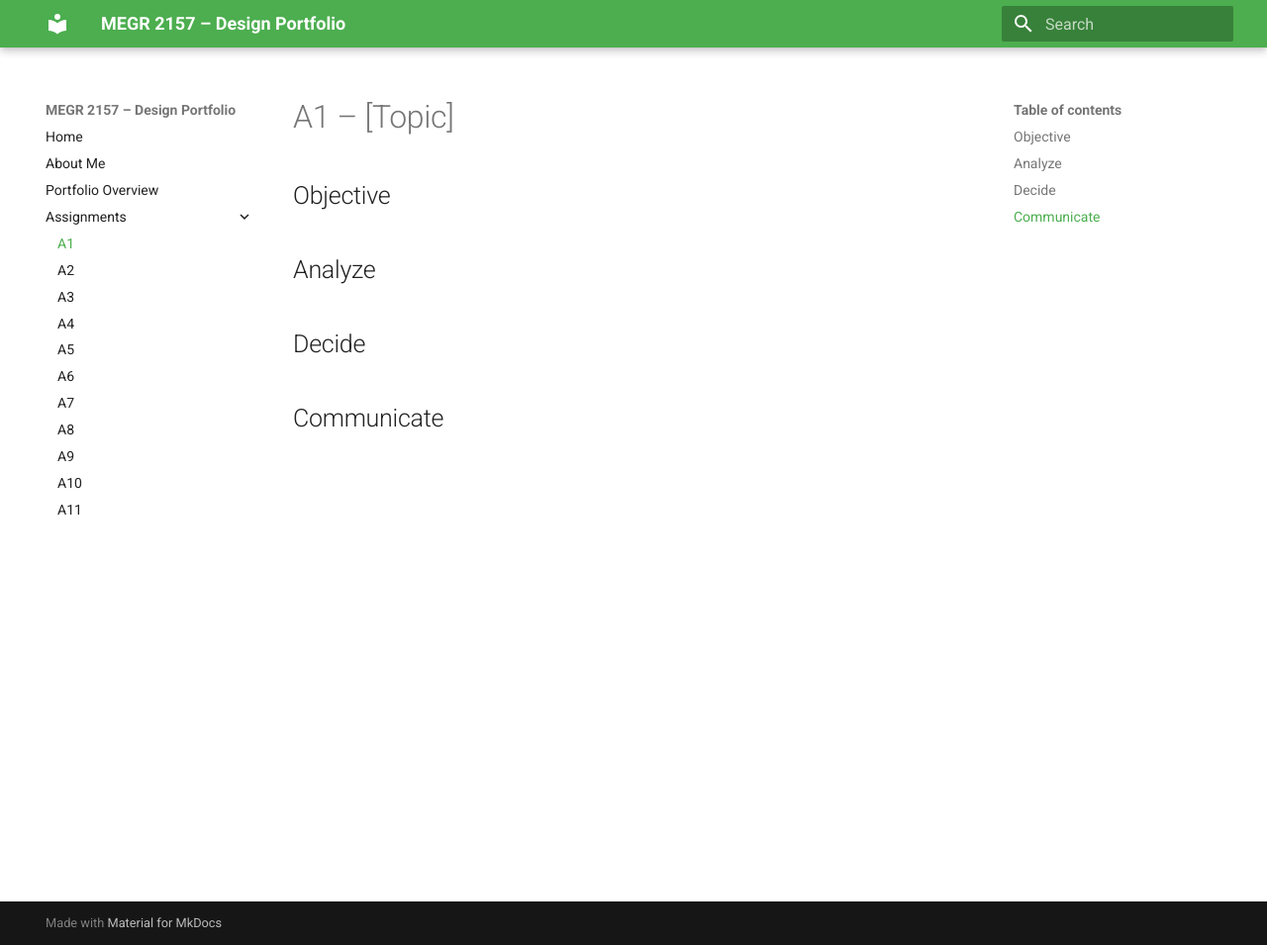
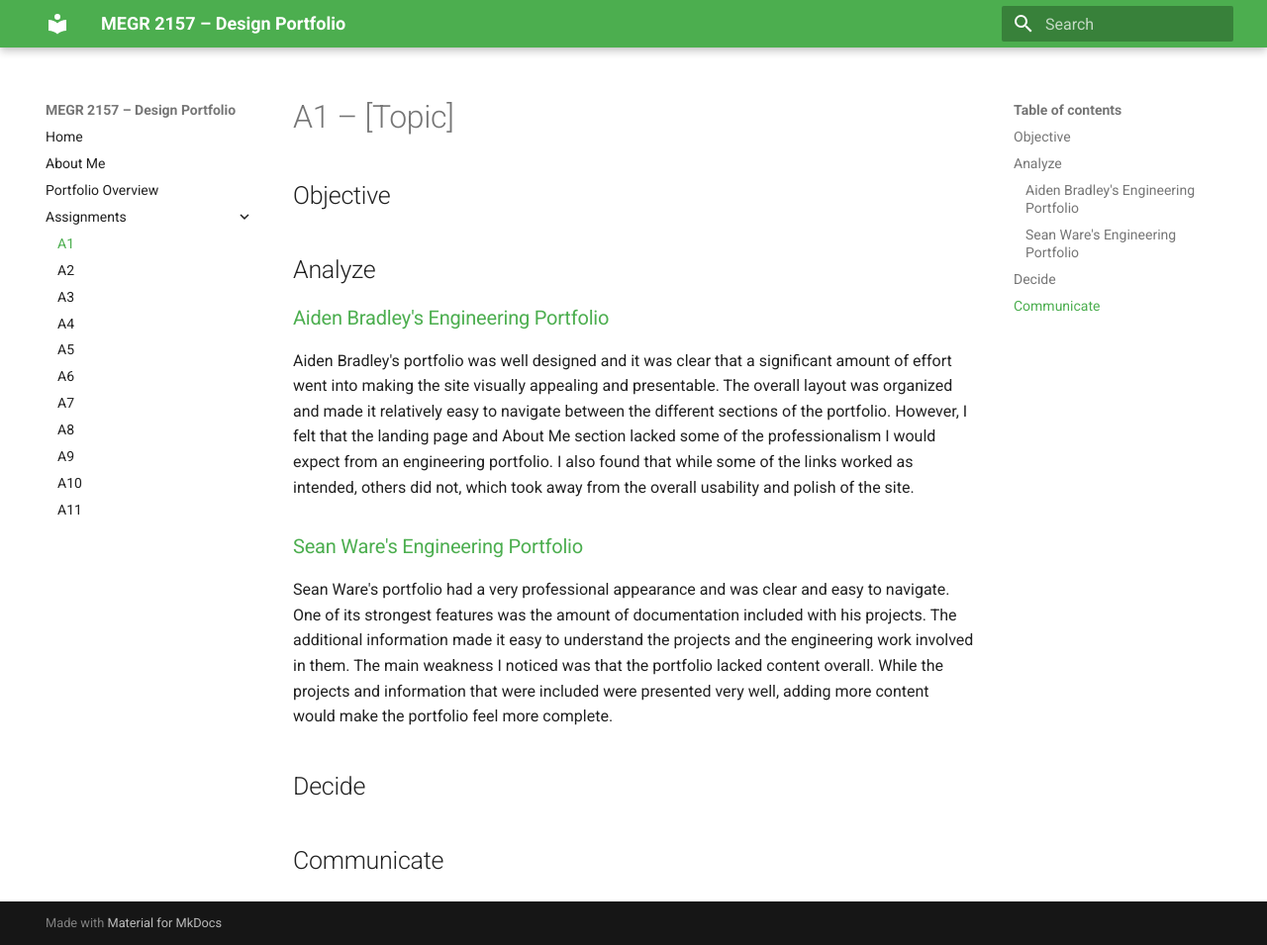
Before and after one commit to cchorny/Chorny-MEGR2157-porfolio, an MkDocs documentation site: the page built from docs/assignments/A01/index.md, in a window 1280 px wide and 955 px high. Shown: the whole window at 99% size. Built offline with MkDocs 1.6.1 and Material for MkDocs 9.7.7, drawn with Linux system fonts in a browser that asks for light colours.

Commit message:
Update index.md

```diff
--- a/docs/assignments/A01/index.md
+++ b/docs/assignments/A01/index.md
@@ -4,7 +4,13 @@
 
 
 ## Analyze
+### [Aiden Bradley's Engineering Portfolio](https://aocb.github.io/)
 
+Aiden Bradley's portfolio was well designed and it was clear that a significant amount of effort went into making the site visually appealing and presentable. The overall layout was organized and made it relatively easy to navigate between the different sections of the portfolio. However, I felt that the landing page and About Me section lacked some of the professionalism I would expect from an engineering portfolio. I also found that while some of the links worked as intended, others did not, which took away from the overall usability and polish of the site.
+
+### [Sean Ware's Engineering Portfolio](https://seanware5.github.io/seanware/)
+
+Sean Ware's portfolio had a very professional appearance and was clear and easy to navigate. One of its strongest features was the amount of documentation included with his projects. The additional information made it easy to understand the projects and the engineering work involved in them. The main weakness I noticed was that the portfolio lacked content overall. While the projects and information that were included were presented very well, adding more content would make the portfolio feel more complete.
 
 ## Decide
 
```
